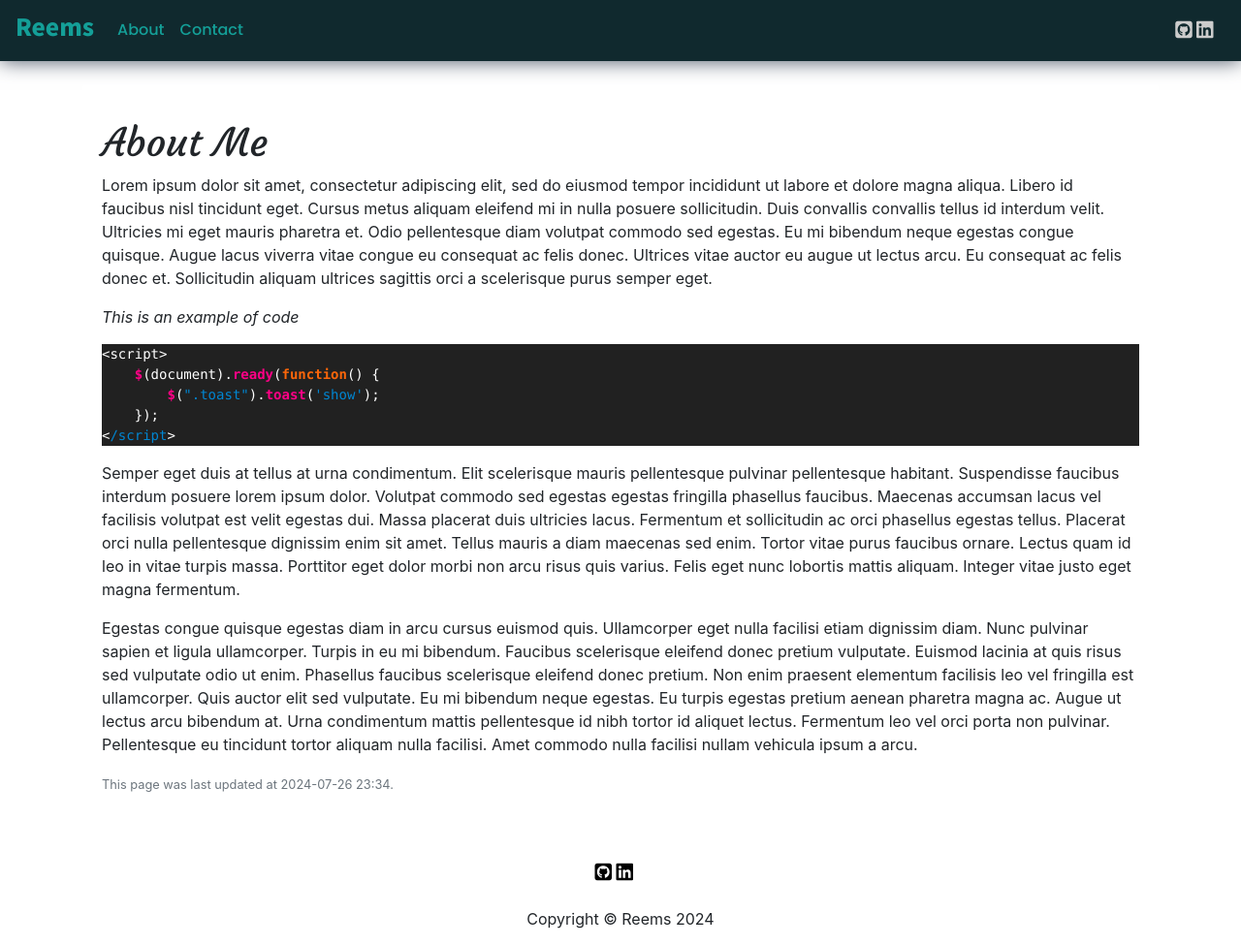
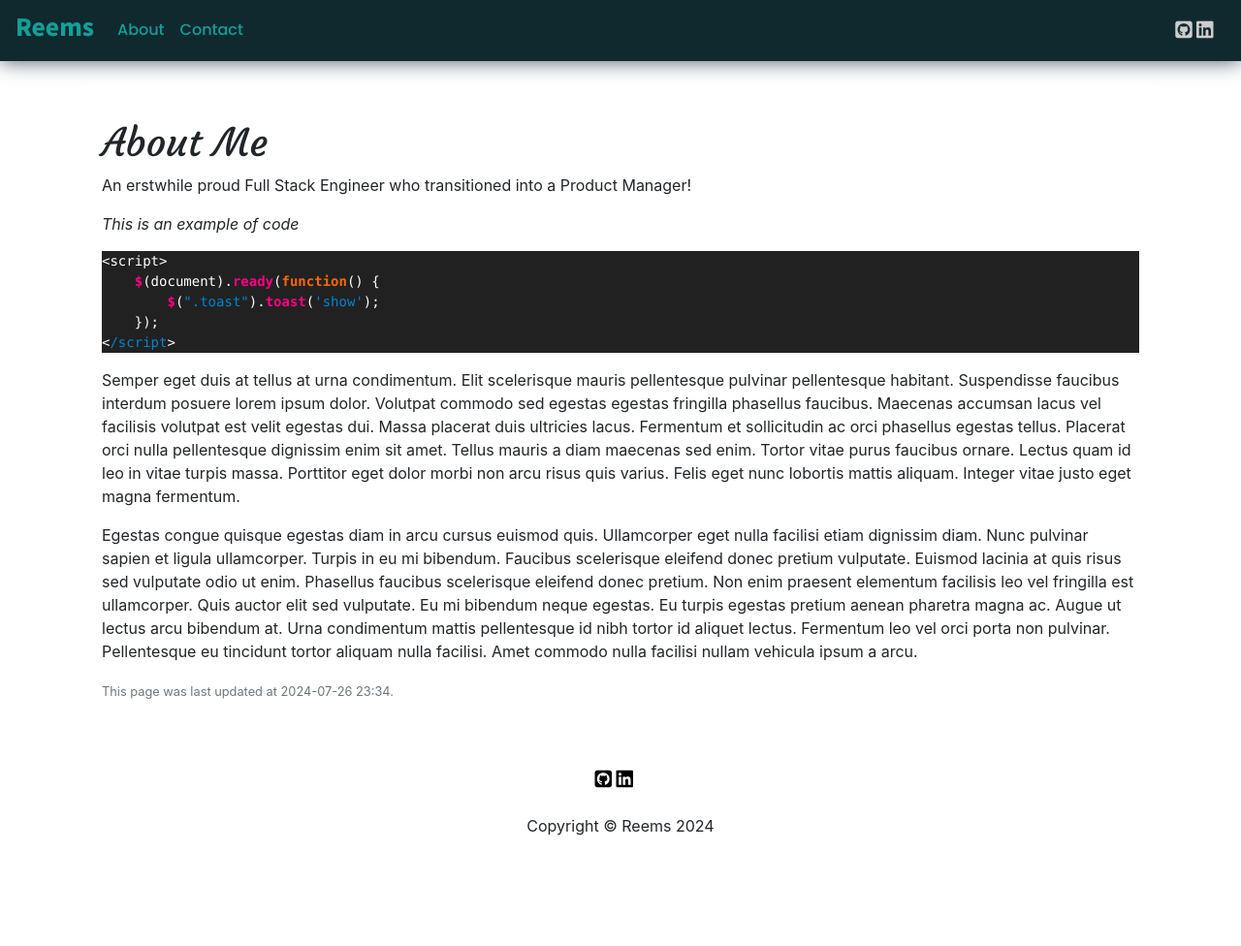
Before and after one commit to reemstk/reemstk.github.io, a Jekyll site: the page built from pages/about.md, in a window 1280 px wide. Shown: the whole page at 97% size. Built offline with Jekyll 4.4.1, drawn with Linux system fonts in a browser that asks for light colours; nearby versions of some CDN libraries; comment, search, counter and statistics services are not loaded; after the commit the page ends 900 px from its top, so only the background shows below that.

Commit message:
Update about.md

```diff
--- a/pages/about.md
+++ b/pages/about.md
@@ -4,12 +4,12 @@ permalink: /about.html
 title: About Me
 description: Get to know what I'm up too
 header-img:
-last-updated: 2020-10-30 5:55 PM
+last-updated: 2024-07-26 5:55 PM
 ---
 
 <h1 class="mx-auto" style="font-family:Courgette;">{{ page.title }}</h1>
 
-Lorem ipsum dolor sit amet, consectetur adipiscing elit, sed do eiusmod tempor incididunt ut labore et dolore magna aliqua. Libero id faucibus nisl tincidunt eget. Cursus metus aliquam eleifend mi in nulla posuere sollicitudin. Duis convallis convallis tellus id interdum velit. Ultricies mi eget mauris pharetra et. Odio pellentesque diam volutpat commodo sed egestas. Eu mi bibendum neque egestas congue quisque. Augue lacus viverra vitae congue eu consequat ac felis donec. Ultrices vitae auctor eu augue ut lectus arcu. Eu consequat ac felis donec et. Sollicitudin aliquam ultrices sagittis orci a scelerisque purus semper eget.
+An erstwhile proud Full Stack Engineer who transitioned into a Product Manager!
 
 
 *This is an example of code*
```
